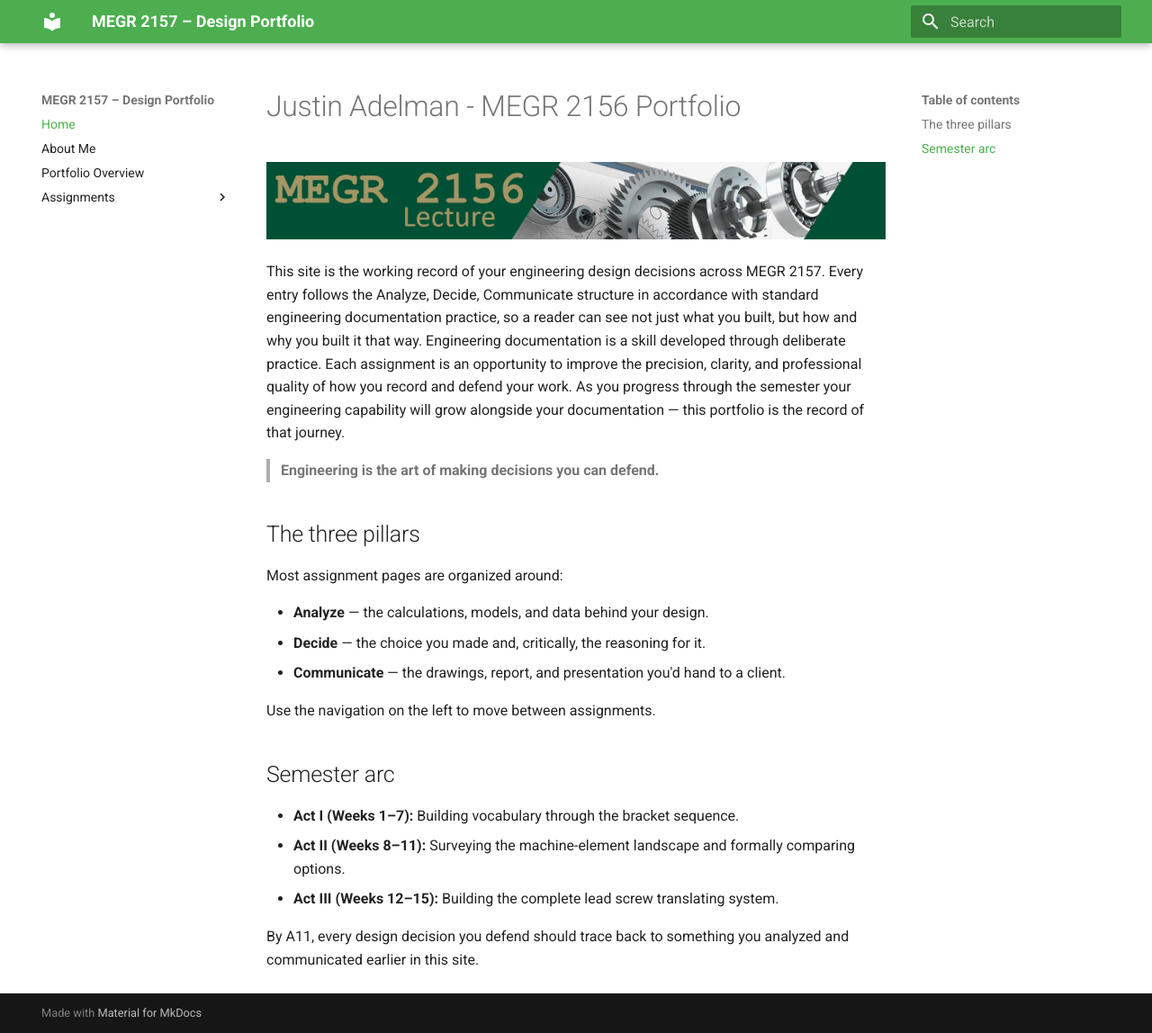
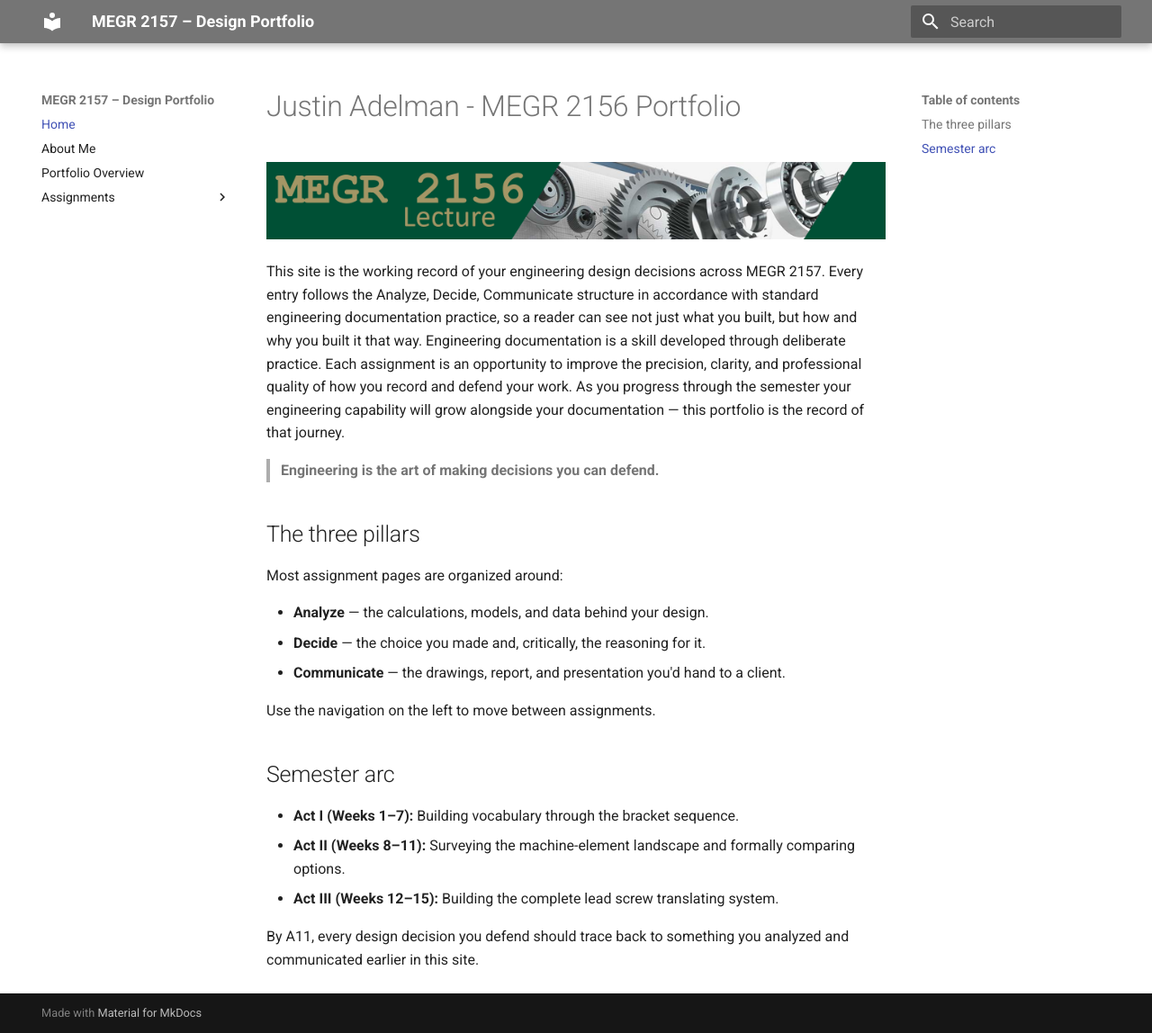
Before and after one commit to jadelma5/megr2156-portfolio, an MkDocs documentation site: the page built from docs/index.md, in a window 1280 px wide and 1148 px high. Shown: the whole window at 90% size. Built offline with MkDocs 1.6.1 and Material for MkDocs 9.7.7, drawn with Linux system fonts in a browser that asks for light colours.

Commit message:
Change primary theme color from green to grey

```diff
--- a/mkdocs.yml
+++ b/mkdocs.yml
@@ -4,7 +4,7 @@ site_description: Design portfolio documentation, built with the Analyze / Decid
 theme:
   name: material
   palette:
-    primary: green
+    primary: grey
   features:
     - navigation.instant
     - navigation.tracking
```
